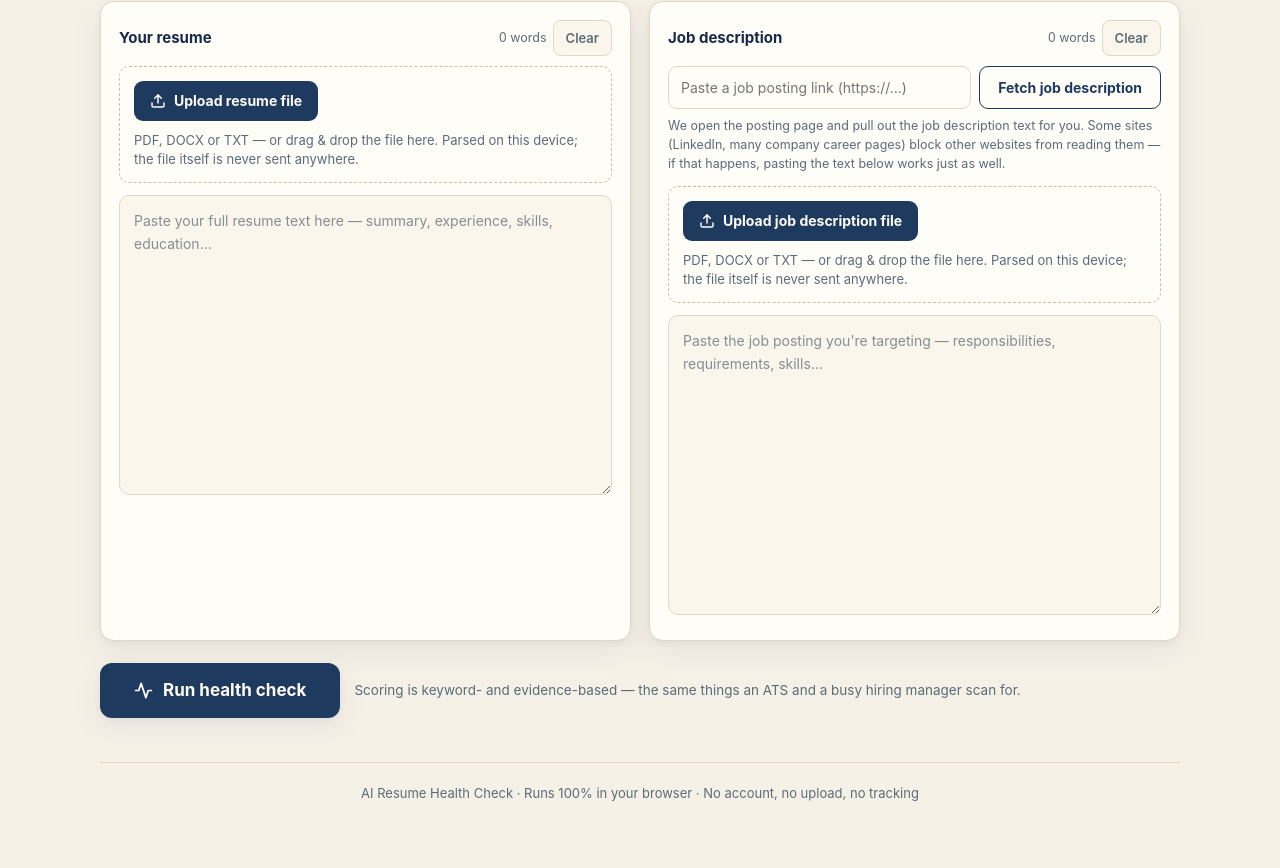
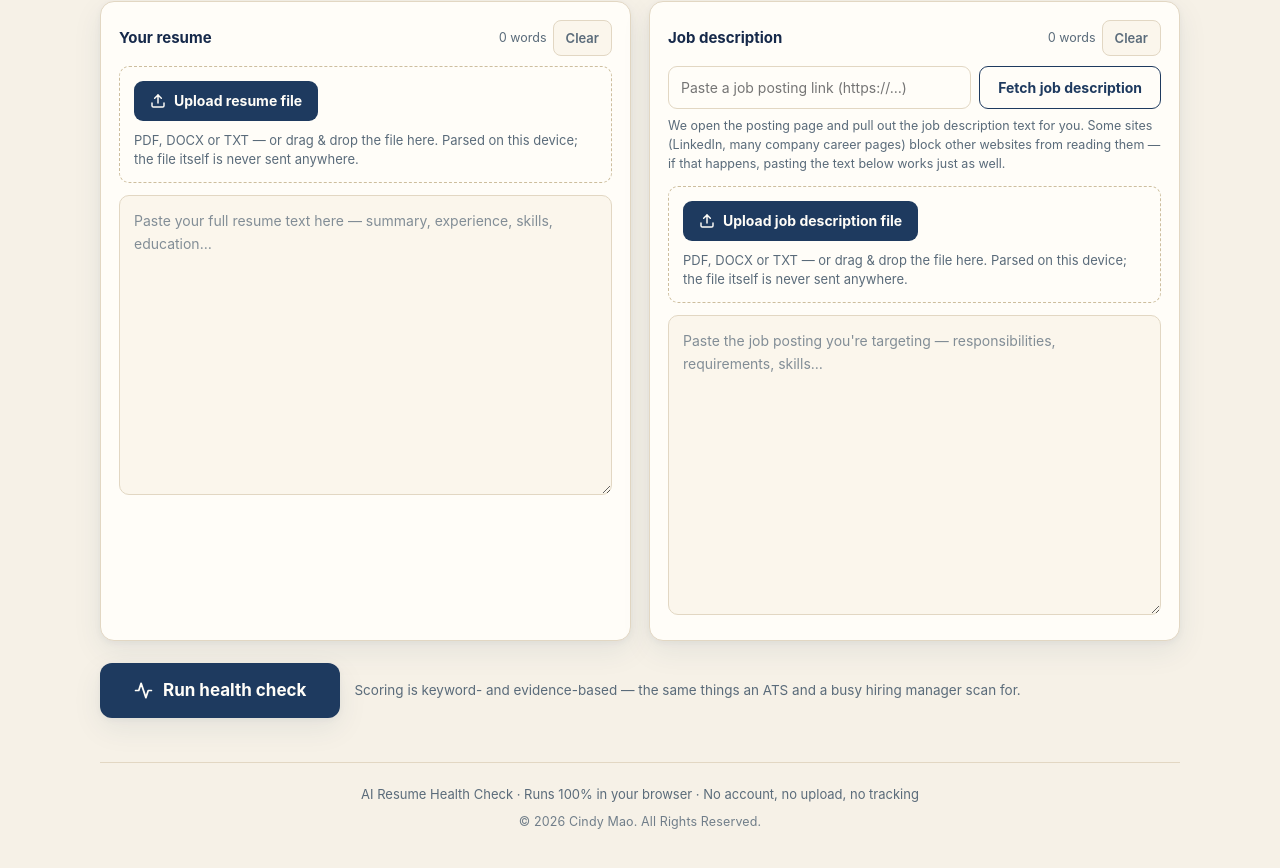
Before and after one commit to MaoKuangHsin/ai-resume-health-check, a plain HTML site: page index.html in a window 1280 px wide. Shown: the part 610-1478 px from the top of the page. Drawn offline with nearby package versions, Linux system fonts and the light colour scheme.

Commit message:
Add footer: © 2026 Cindy Mao. All Rights Reserved.

```diff
--- a/index.html
+++ b/index.html
@@ -309,7 +309,8 @@
     padding:12px 24px;font-weight:700;cursor:pointer;font-size:15px;min-height:3rem;
   }
   @media (prefers-color-scheme: dark){ .ghost-btn{border-color:var(--navy-soft);color:var(--navy)} }
-  footer{margin-top:44px;padding-top:20px;border-top:1px solid var(--line);color:var(--ink-soft);font-size:13px;text-align:center}
+  footer{margin-top:44px;padding-top:20px;border-top:1px solid var(--line);color:var(--ink-soft);font-size:13px;text-align:center;line-height:1.7}
+  .copyright{margin:6px 0 0;font-size:12.5px;color:var(--ink-soft);opacity:.85;letter-spacing:.01em}
   .sr-only{position:absolute;width:1px;height:1px;overflow:hidden;clip:rect(0 0 0 0)}
   .honesty{margin-top:18px}
   .honesty p{font-size:14.5px;color:var(--ink-soft);margin:0 0 6px}
@@ -557,7 +558,10 @@
 
   </div>
 
-  <footer data-i18n="footer">AI Resume Health Check · Runs 100% in your browser · No account, no upload, no tracking</footer>
+  <footer>
+    <div data-i18n="footer">AI Resume Health Check · Runs 100% in your browser · No account, no upload, no tracking</div>
+    <p class="copyright" data-i18n="copyright">© 2026 Cindy Mao. All Rights Reserved.</p>
+  </footer>
 </div>
 
 <script src="https://cdnjs.cloudflare.com/ajax/libs/pdf.js/3.11.174/pdf.min.js"></script>
@@ -611,6 +615,7 @@ en: {
   copyReport: "Copy full report", download: "Download report (.txt)",
   downloadHint: "A plain-text copy of this report, generated on your device.",
   footer: "AI Resume Health Check · Runs 100% in your browser · No account, no upload, no tracking",
+  copyright: "© 2026 Cindy Mao. All Rights Reserved.",
   words: "words",
   uploadBtn: "Upload resume file",
   uploadJdBtn: "Upload job description file",
@@ -761,6 +766,7 @@ L.zh = {
   copyReport: "複製完整報告", download: "下載報告 (.txt)",
   downloadHint: "這份報告的純文字版本，在你的裝置上產生。",
   footer: "AI 履歷健檢工具 · 100% 在你的瀏覽器執行 · 無需帳號、不上傳、無追蹤",
+  copyright: "© 2026 Cindy Mao．版權所有。",
   words: "字",
   uploadBtn: "上傳履歷檔案",
   uploadJdBtn: "上傳職缺說明檔案",
@@ -910,6 +916,7 @@ L.ja = {
   copyReport: "レポート全文をコピー", download: "レポートをダウンロード (.txt)",
   downloadHint: "このレポートのプレーンテキスト版。あなたの端末上で生成されます。",
   footer: "AI 履歴書ヘルスチェック · ブラウザ内で100%実行 · アカウント不要、アップロードなし、トラッキングなし",
+  copyright: "© 2026 Cindy Mao．All Rights Reserved．",
   words: "語",
   uploadBtn: "履歴書ファイルをアップロード",
   uploadJdBtn: "求人票ファイルをアップロード",
```
